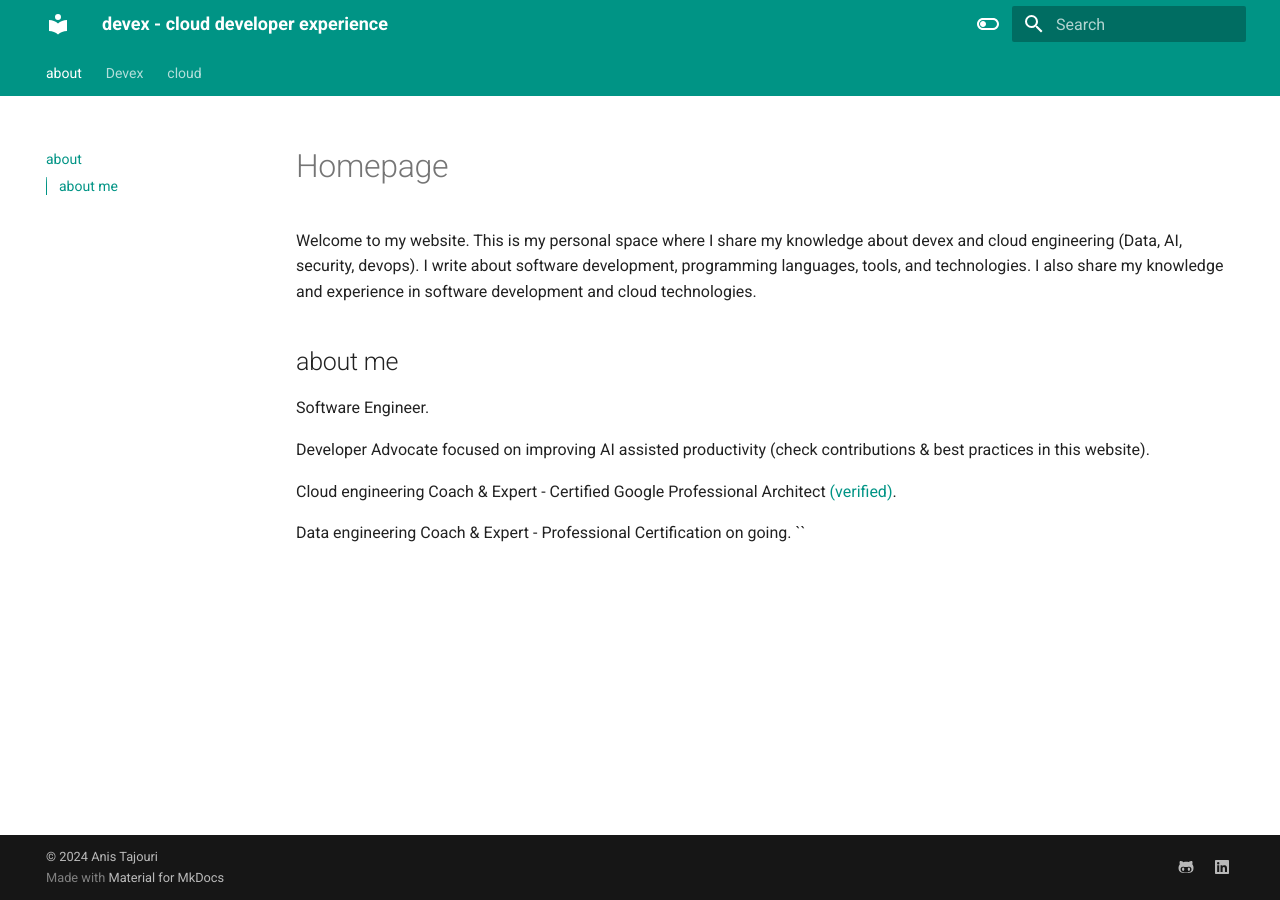
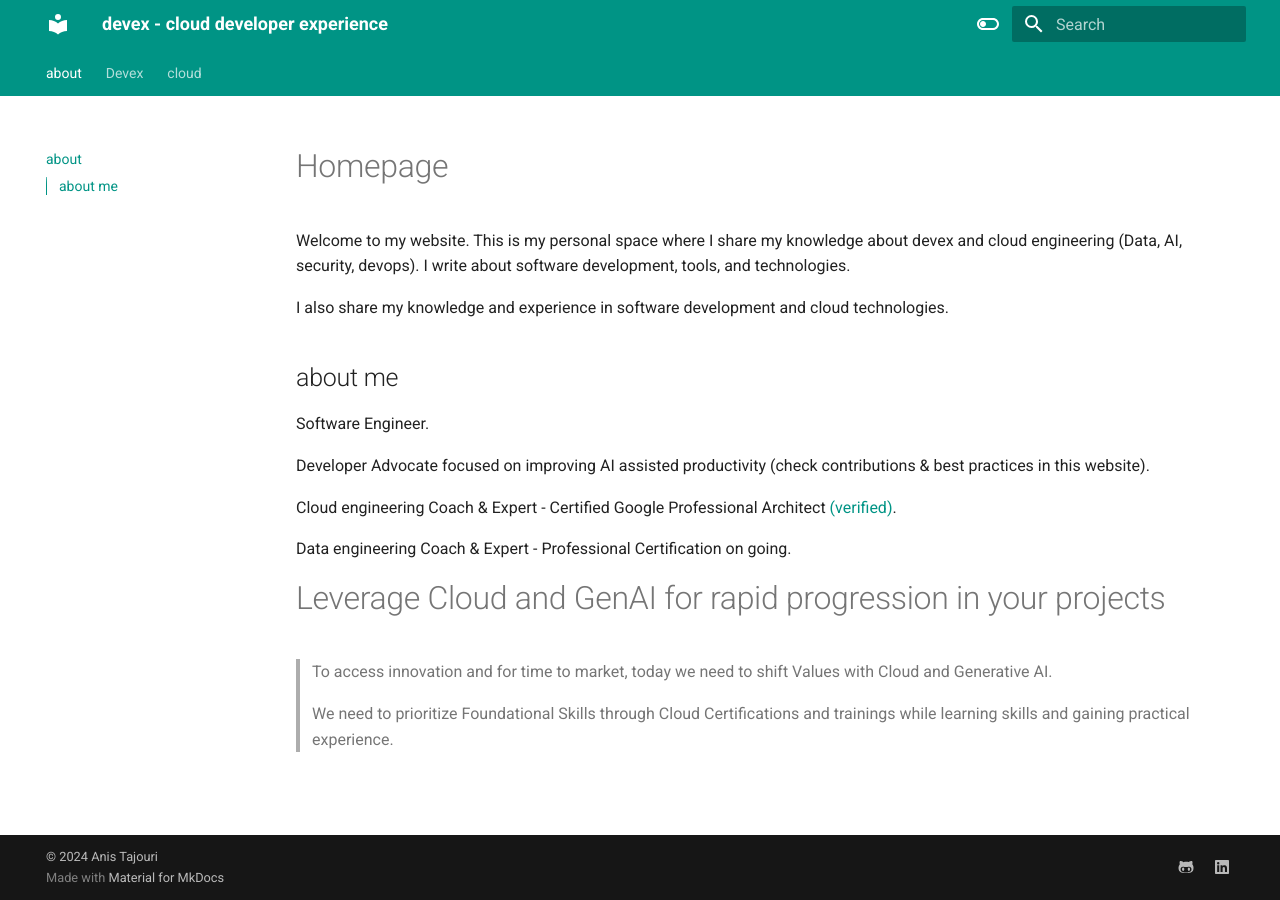
Before and after one commit to anistajouri/devex, an MkDocs documentation site: the page built from docs/index.md, in a window 1280 px wide. Built offline with MkDocs 1.6.1 and Material for MkDocs 9.7.7, drawn with Linux system fonts in a browser that asks for light colours.

Commit message:
Revise homepage content for clarity and conciseness; add section on leveraging Cloud and Generative AI

```diff
--- a/docs/index.md
+++ b/docs/index.md
@@ -1,8 +1,8 @@
 # Homepage
 
+Welcome to my website. This is my personal space where I share my knowledge about devex and cloud engineering (Data, AI, security, devops). I write about software development, tools, and technologies.
 
-
-Welcome to my website. This is my personal space where I share my knowledge about devex and cloud engineering (Data, AI, security, devops). I write about software development, programming languages, tools, and technologies. I also share my knowledge and experience in software development and cloud technologies.
+I also share my knowledge and experience in software development and cloud technologies.
 
 
 
@@ -15,4 +15,10 @@ Developer Advocate focused on improving AI assisted productivity (check contribu
 Cloud engineering Coach & Expert - Certified Google Professional Architect [(verified)](https://www.credly.com/badges/79018014-8140-4181-8f5c-ed9d167c64bd/public_url).
 
 Data engineering Coach & Expert - Professional Certification on going.
-``
+
+
+# Leverage Cloud and GenAI for rapid progression in your projects
+
+> To access innovation and for time to market, today we need to shift Values with Cloud and Generative AI.
+>
+> We need to prioritize Foundational Skills through Cloud Certifications and trainings while learning skills and gaining practical experience.
```
